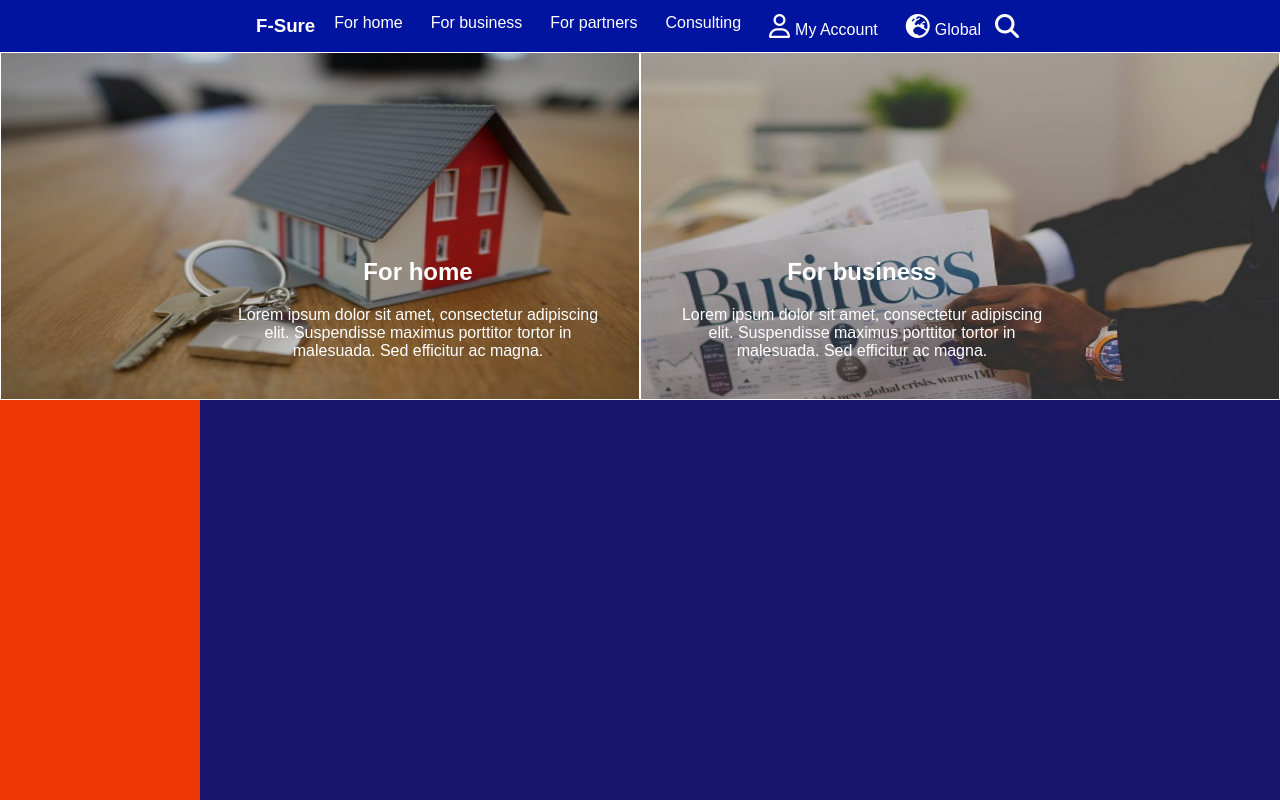
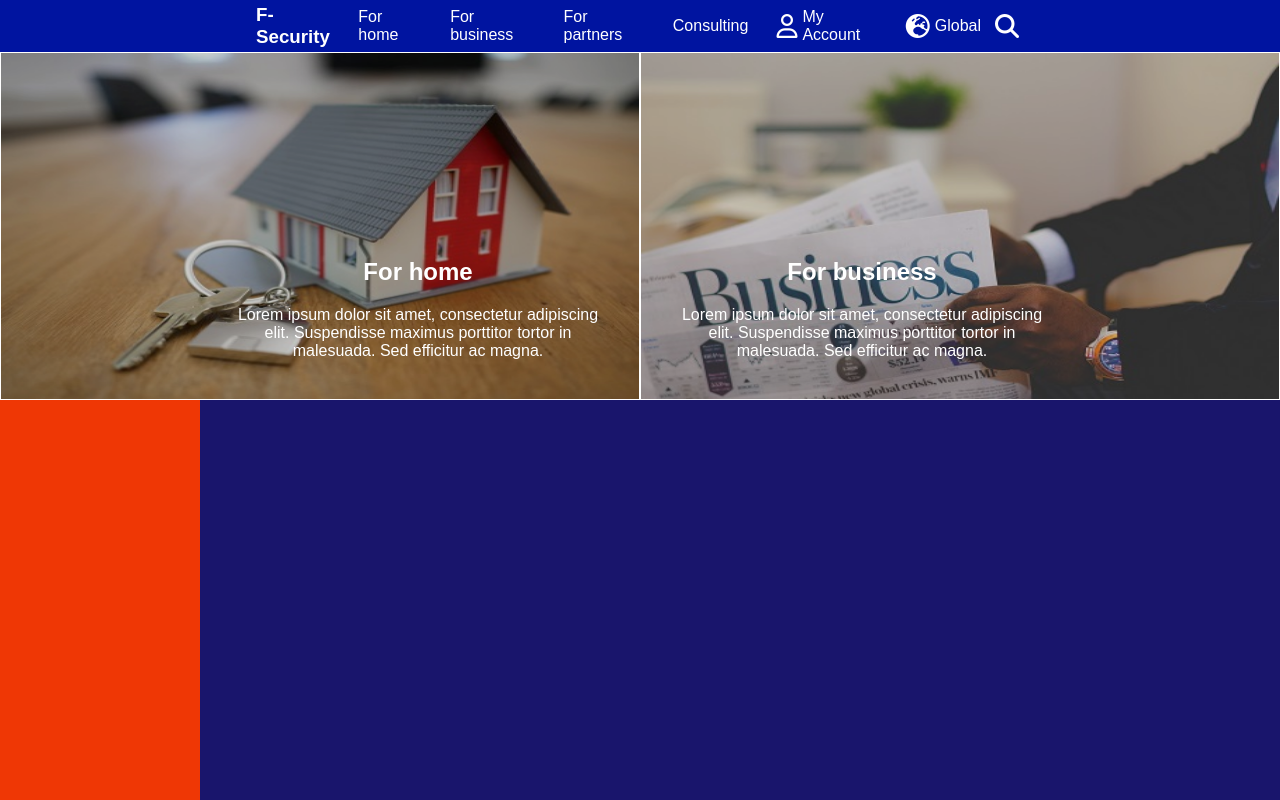
Before and after one commit to mikel-js/security, a React (Create React App) app: page / in a window 1280 px wide. Shown: the top 800 px of the page. Built offline with nearby package versions, Linux system fonts and the light colour scheme; no server answers.

Commit message:
feat: added hover and other effects. Fixed margin as well

```diff
--- a/public/index.html
+++ b/public/index.html
@@ -8,7 +8,7 @@
     <link rel="manifest" href="%PUBLIC_URL%/manifest.json" />
     <link rel="icon" href="./icon.png" type="image/x-icon" />
 
-    <title>F-Sure</title>
+    <title>F-Security</title>
   </head>
   <body>
     <div id="root"></div>
--- a/src/index.scss
+++ b/src/index.scss
@@ -3,7 +3,7 @@ body,
 .App {
   margin: 0;
   padding: 0;
-  font-family: sans-serif;
+  font-family: 'FS Sans Web', sans-serif;
   min-height: 100vh;
 }
 
--- a/src/pages/Experience/animation/ThreeScene.js
+++ b/src/pages/Experience/animation/ThreeScene.js
@@ -26,12 +26,12 @@ const App = () => {
     const fontLoader = new FontLoader();
 
     fontLoader.load('/fonts/helvetiker_regular.typeface.json', (font) => {
-      const textGeometry = new TextGeometry('F-Sure', {
+      const textGeometry = new TextGeometry('F-Security', {
         font: font,
-        size: 0.5,
+        size: 0.7,
         height: 0.2,
         curveSegments: 12,
-        bevelEnabled: true,
+        bevelEnabled: false,
         bevelThickness: 0,
         bevelSize: 0,
         bevelOffset: 0,
--- a/src/pages/Footer/Components/Menu.js
+++ b/src/pages/Footer/Components/Menu.js
@@ -10,7 +10,9 @@ const Menu = ({ menu }) => {
               {' '}
               <h4>{title}</h4>
               {subMenu.map((menu, i) => (
-                <p key={i}>{menu}</p>
+                <a href='#' key={i}>
+                  {menu}
+                </a>
               ))}
             </>
           ) : (
--- a/src/pages/HomePage/Components/Snippet.js
+++ /dev/null
@@ -1,40 +0,0 @@
-import React from 'react';
-import home from '../../../assets/images/home2.jpg';
-import business from '../../../assets/images/business.jpg';
-
-const Snippet = () => {
-  return (
-    <div className='snippet'>
-      <div className='snippet__images'>
-        <div className='snippet__images-home'>
-          <img src={home} alt='' />
-          <div className='snippet__images-text'>
-            <div className='half-container'>
-              <h2>For home</h2>
-              <p>
-                Lorem ipsum dolor sit amet, consectetur adipiscing elit.
-                Suspendisse maximus porttitor tortor in malesuada. Sed efficitur
-                ac magna.
-              </p>
-            </div>
-          </div>
-        </div>
-        <div className='snippet__images-business'>
-          <img src={business} alt='' />
-          <div className='snippet__images-text business'>
-            <div className='half-container'>
-              <h2>For business</h2>
-              <p>
-                Lorem ipsum dolor sit amet, consectetur adipiscing elit.
-                Suspendisse maximus porttitor tortor in malesuada. Sed efficitur
-                ac magna.
-              </p>
-            </div>
-          </div>
-        </div>
-      </div>
-    </div>
-  );
-};
-
-export default Snippet;
--- a/src/pages/HomePage/index.js
+++ b/src/pages/HomePage/index.js
@@ -1,12 +1,40 @@
 import React from 'react';
-import Snippet from './Components/Snippet';
+import home from '../../assets/images/home2.jpg';
+import business from '../../assets/images/business.jpg';
 
-const index = () => {
+const Snippet = () => {
   return (
-    <div>
-      <Snippet />
+    <div className='snippet'>
+      <div className='snippet__images'>
+        <div className='snippet__images-home'>
+          <img src={home} alt='' />
+          <div className='snippet__images-text'>
+            <div className='half-container'>
+              <h2>For home</h2>
+              <p>
+                Lorem ipsum dolor sit amet, consectetur adipiscing elit.
+                Suspendisse maximus porttitor tortor in malesuada. Sed efficitur
+                ac magna.
+              </p>
+            </div>
+          </div>
+        </div>
+        <div className='snippet__images-business'>
+          <img src={business} alt='' />
+          <div className='snippet__images-text business'>
+            <div className='half-container'>
+              <h2>For business</h2>
+              <p>
+                Lorem ipsum dolor sit amet, consectetur adipiscing elit.
+                Suspendisse maximus porttitor tortor in malesuada. Sed efficitur
+                ac magna.
+              </p>
+            </div>
+          </div>
+        </div>
+      </div>
     </div>
   );
 };
 
-export default index;
+export default Snippet;
--- a/src/pages/Information/index.js
+++ b/src/pages/Information/index.js
@@ -14,7 +14,7 @@ const index = () => {
     },
     {
       id: 2,
-      title: 'Career at F-Sure',
+      title: 'Career at F-Security',
       description: 'Career content.',
       linkText: 'Read more',
       image: business2,
--- a/src/pages/NavBar/index.js
+++ b/src/pages/NavBar/index.js
@@ -15,7 +15,7 @@ const NavBar = () => {
       return (
         <div key={id} className='navBar__items-item'>
           {icon && <i className={icon} />}
-          <span>{name}</span>
+          <a href='#'>{name}</a>
         </div>
       );
     });
@@ -24,7 +24,7 @@ const NavBar = () => {
     <div className='navBar'>
       <div className='navBar__container'>
         <div>
-          <h3>F-Sure</h3>
+          <h3>F-Security</h3>
         </div>
         <div className='navBar__items'>
           {renderNav()}
--- a/src/styles/_menu.scss
+++ b/src/styles/_menu.scss
@@ -4,6 +4,31 @@
 
   &__container {
     flex: 1;
+    display: flex;
+    flex-direction: column;
+
+    // h4 {
+    //   margin-bottom: 4px;
+    // }
+
+    a {
+      text-decoration: none;
+      cursor: pointer;
+      margin: 7px 0;
+
+      &:visited {
+        color: #212121;
+      }
+      &:hover {
+        color: #0014a0;
+      }
+    }
+  }
+
+  &__container {
+    &:last-child {
+      align-items: center;
+    }
   }
 
   &--global {
@@ -12,6 +37,12 @@
     border: solid black 1px;
     border-radius: 5px;
     padding: 0 50px;
+    cursor: pointer;
+
+    &:hover {
+      color: #0014a0;
+      border: solid #0014a0 1px;
+    }
 
     i {
       font-size: 1.6rem;
--- a/src/styles/_navBar.scss
+++ b/src/styles/_navBar.scss
@@ -14,6 +14,7 @@
 
   &__items {
     display: flex;
+    align-items: center;
 
     i {
       margin-right: 5px;
@@ -22,6 +23,13 @@
 
     &-item {
       padding: 0 14px;
+      display: flex;
+      align-items: center;
+
+      a {
+        text-decoration: none;
+        color: white;
+      }
     }
   }
 }
--- a/src/styles/_snippet.scss
+++ b/src/styles/_snippet.scss
@@ -103,6 +103,13 @@
       display: flex;
       width: 100%;
       justify-content: flex-end;
+      cursor: pointer;
+
+      &:hover {
+        h2 {
+          color: #a1d1ff;
+        }
+      }
 
       .half-container {
         width: 60%;
```
